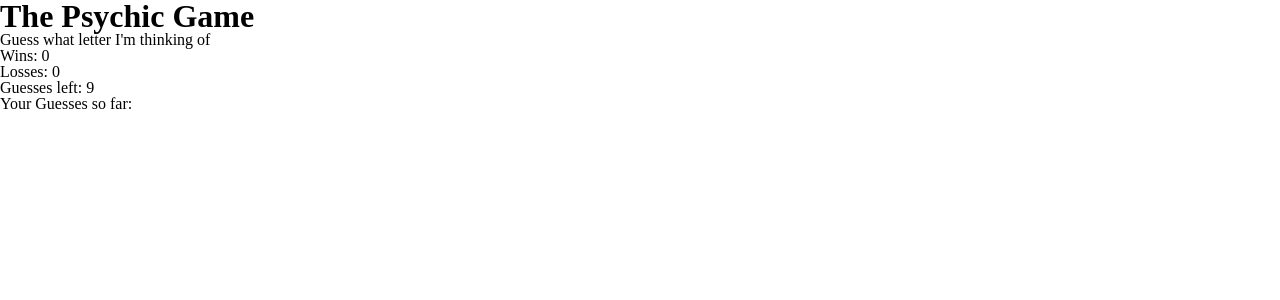
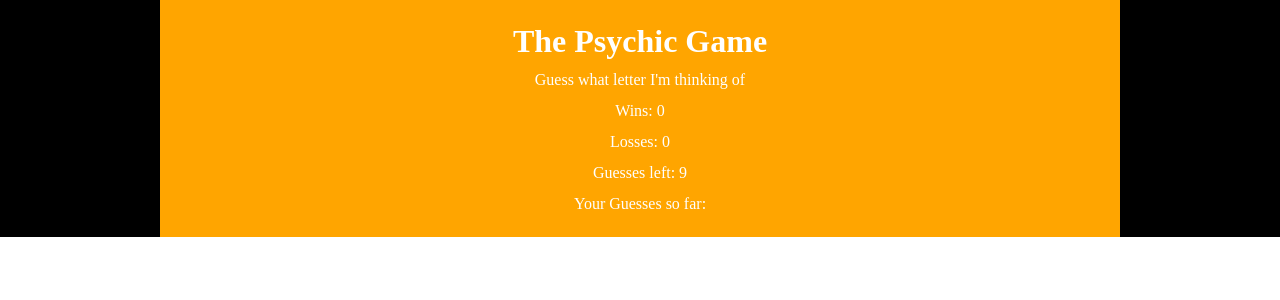
Before and after one commit to tuanqtran/week-3-game, a PHP site: page /index.html in a window 1280 px wide. Shown: the top 300 px of the page. Run offline with PHP 8.4, Linux system fonts and the light colour scheme.

Commit message:
Troubleshooting

```diff
--- a/assets/css/style.css
+++ b/assets/css/style.css
@@ -1,4 +1,27 @@
 h1{
 	font-size: 2em;
 	font-weight: bold;
+	color: white;
+	margin: 15px 0;
 }
+
+p{
+	color: white;
+	margin: 15px 0;
+}
+
+.game{
+	background-color: black;
+}
+
+.main-width-adjuster{
+	width: 100%;
+}
+
+.inner-main-width-adjuster{
+	width: 960px;
+	margin: auto;
+	text-align: center;
+	background-color: orange;
+	padding: 10px 0;
+}
--- a/assets/javascript/game.js
+++ b/assets/javascript/game.js
@@ -26,6 +26,9 @@ document.onkeyup = function(event){
         (userGuess == 'v') || (userGuess == 'w') || (userGuess == 'x') ||
         (userGuess == 'y') || (userGuess == 'z')){
 
+// Search entire array for letter that's pressed. If shown stop entirely. If not skip and go straight to the next if.
+// If key is pressed (do not updated guess. stop entirely.)
+
         if (userGuess == computerGuess){
 
         	wins++
@@ -41,7 +44,6 @@ document.onkeyup = function(event){
             guessesSoFar = [];
             // alert("My Guess: " + userGuess);
             // alert("Computer Guess: " + computerGuess);
-
         }else{
 
         	guesses--
@@ -49,10 +51,10 @@ document.onkeyup = function(event){
             // alert("My Guess: " + userGuess);
             // alert("Computer Guess: " + computerGuess);
 
+        	// }
     	}
 
 	    var html = "<h1>The Psychic Game</h1>" +
-
 	    "<p>Guess what letter I'm thinking of</p>" +
 	    // # of times the user has guessed the letter correctly
 	    "<p>Wins: " + wins + "</p>" +
--- a/index.html
+++ b/index.html
@@ -4,12 +4,15 @@
 	<meta charset="UTF-8">
 	<title>Psychic Game (Easy)</title>
 	<link rel="stylesheet" type="text/css" href="assets/css/reset.css">
+	<script rel="stylesheet" type="text/javascript" src="assets/javascript/game.js"></script>
 	<link rel="stylesheet" type="text/css" href="assets/css/style.css">
-	<script rel="stylesheet" type="text/javascript" src="assets/javascript/game.js"></script>
 
 </head>
 <body>
+
 	<div class="game">
+		<div class="main-width-adjuster">
+			<div class="inner-main-width-adjuster">
 				<h1>The Psychic Game</h1>
 				<p>Guess what letter I'm thinking of</p>
 				<p>Wins: 0 </p>
@@ -17,6 +20,8 @@
 				<p>Guesses left: 9</p>
 				<p>Your Guesses so far: </p>
 			</div>
+		</div>
+	</div>
 
 </body>
 </html>
```
Lines whose indentation alone changed are shown as unchanged.
